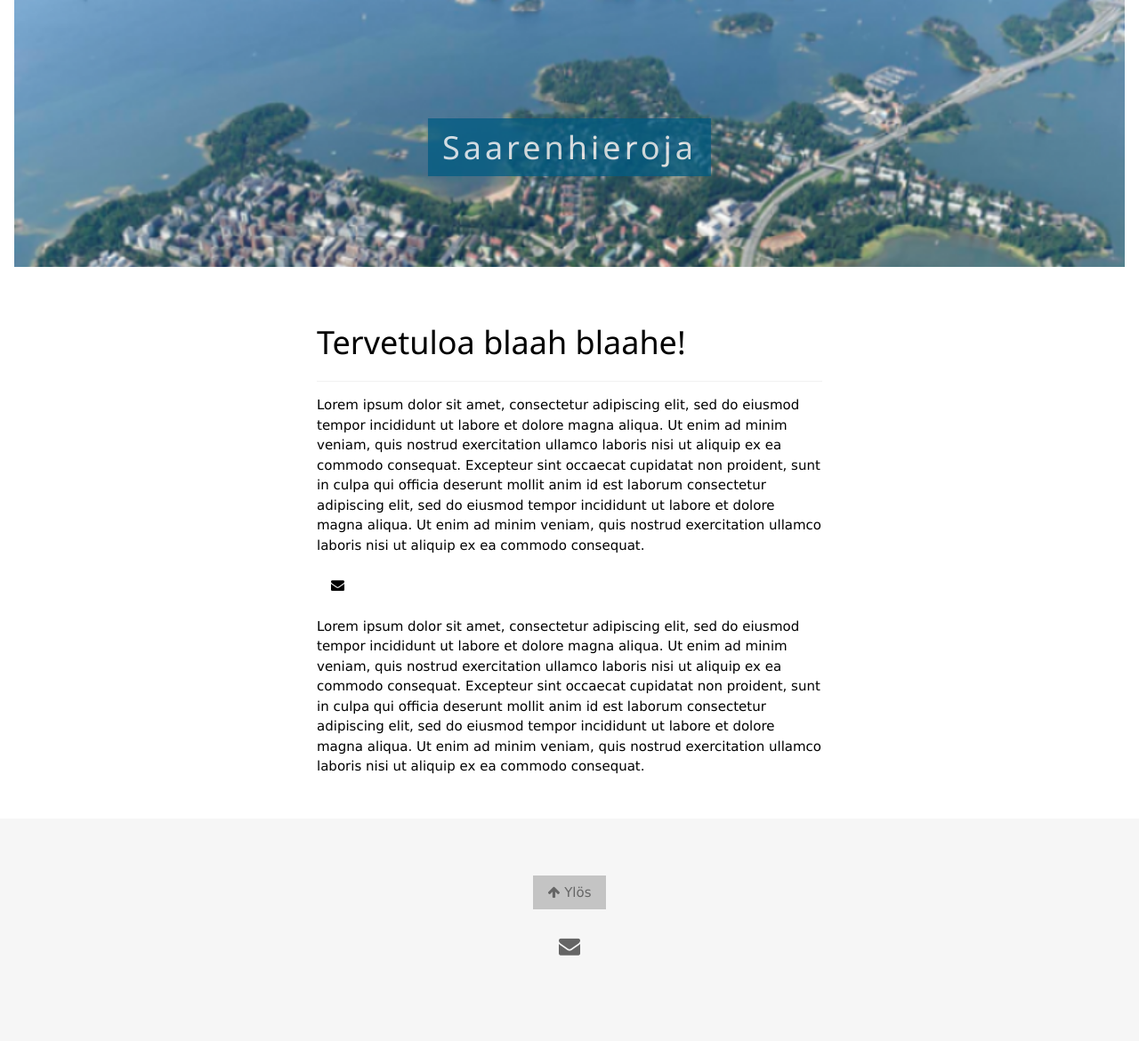
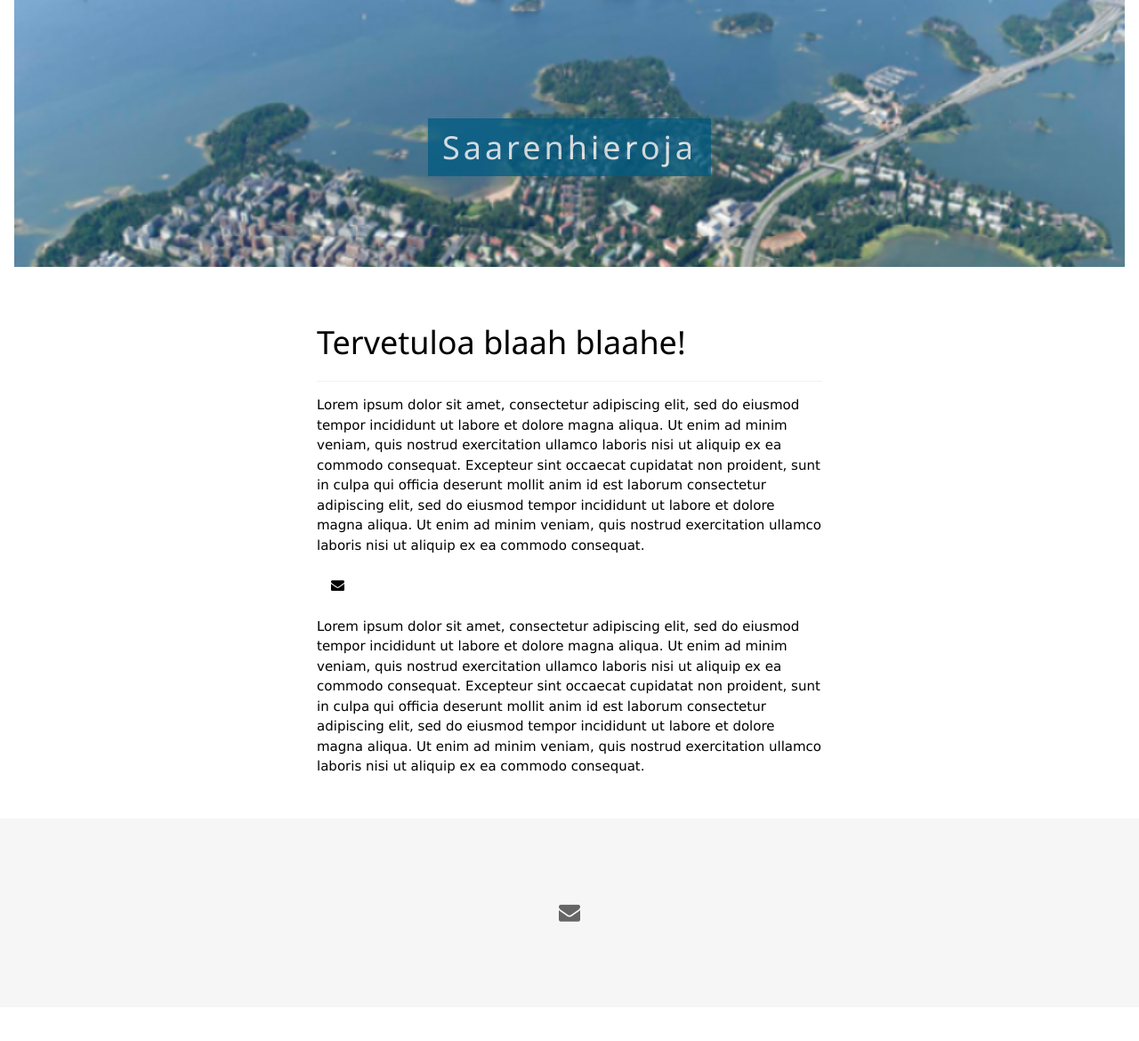
Before and after one commit to saarenhieroja/saarenhieroja.github.io, a Jekyll site: the page built from index.html, in a window 1280 px wide. Shown: the whole page at 89% size. Built offline with Jekyll 4.4.1, drawn with Linux system fonts in a browser that asks for light colours; after the commit the page ends 1132 px from its top, so only the background shows below that.

Commit message:
Update default.html

```diff
--- a/_layouts/default.html
+++ b/_layouts/default.html
@@ -20,8 +20,8 @@
         </div>
             <!-- Footer -->
             <footer class="w3-center w3-light-grey w3-padding-64 w3-opacity w3-hover-opacity-off">
-                <a href="#home" class="w3-button w3-grey"><i class="fa fa-arrow-up"></i> Ylös</a>
-                <div class="w3-xlarge w3-section">
+
+		    <div class="w3-xlarge w3-section">
                     <a href="mailto:saarenhieroja@gmail.com" class="w3-btn w3-circle"><i class="fa fa-envelope"></i></a>
                 </div>
             </footer>
```
